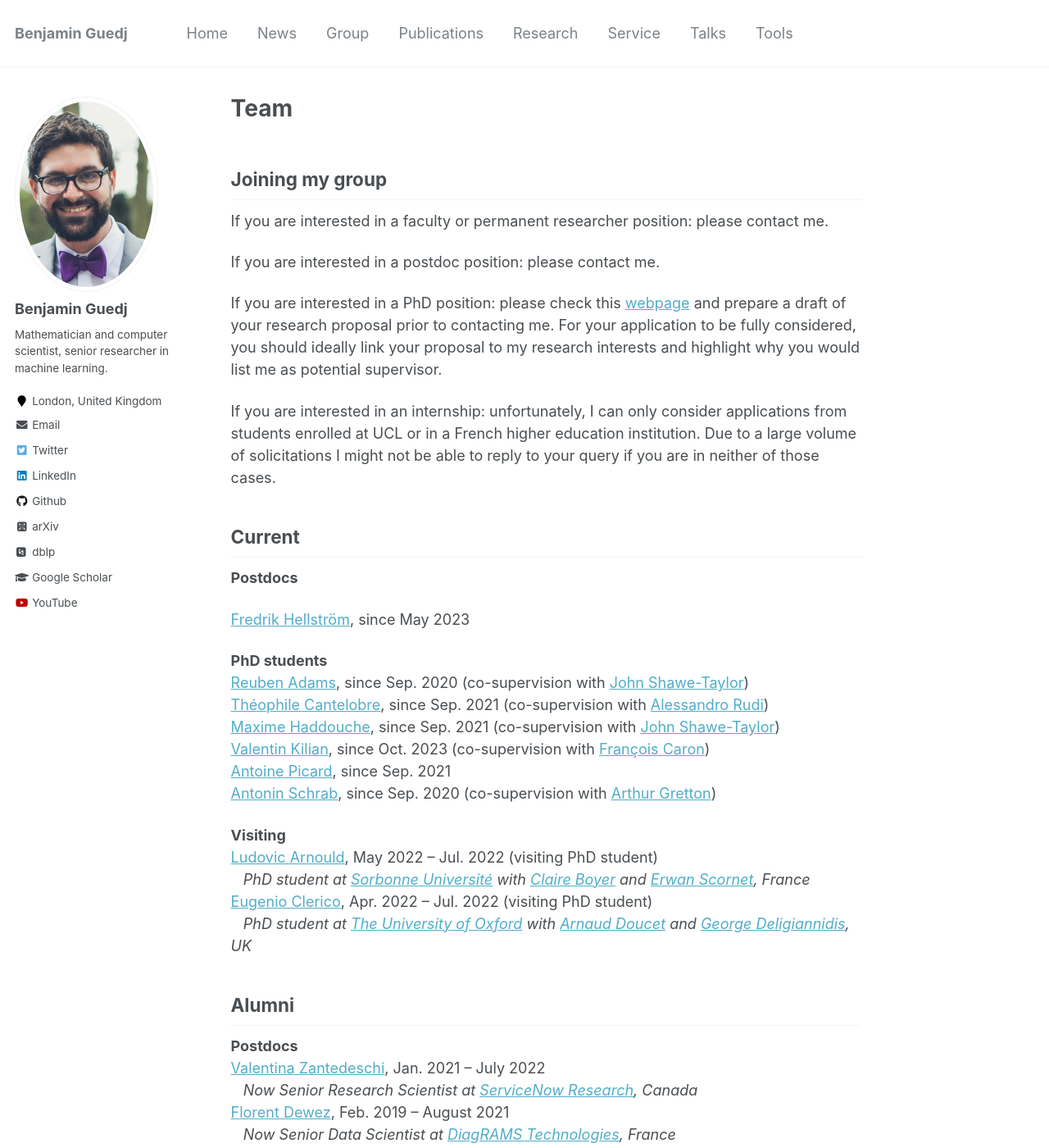
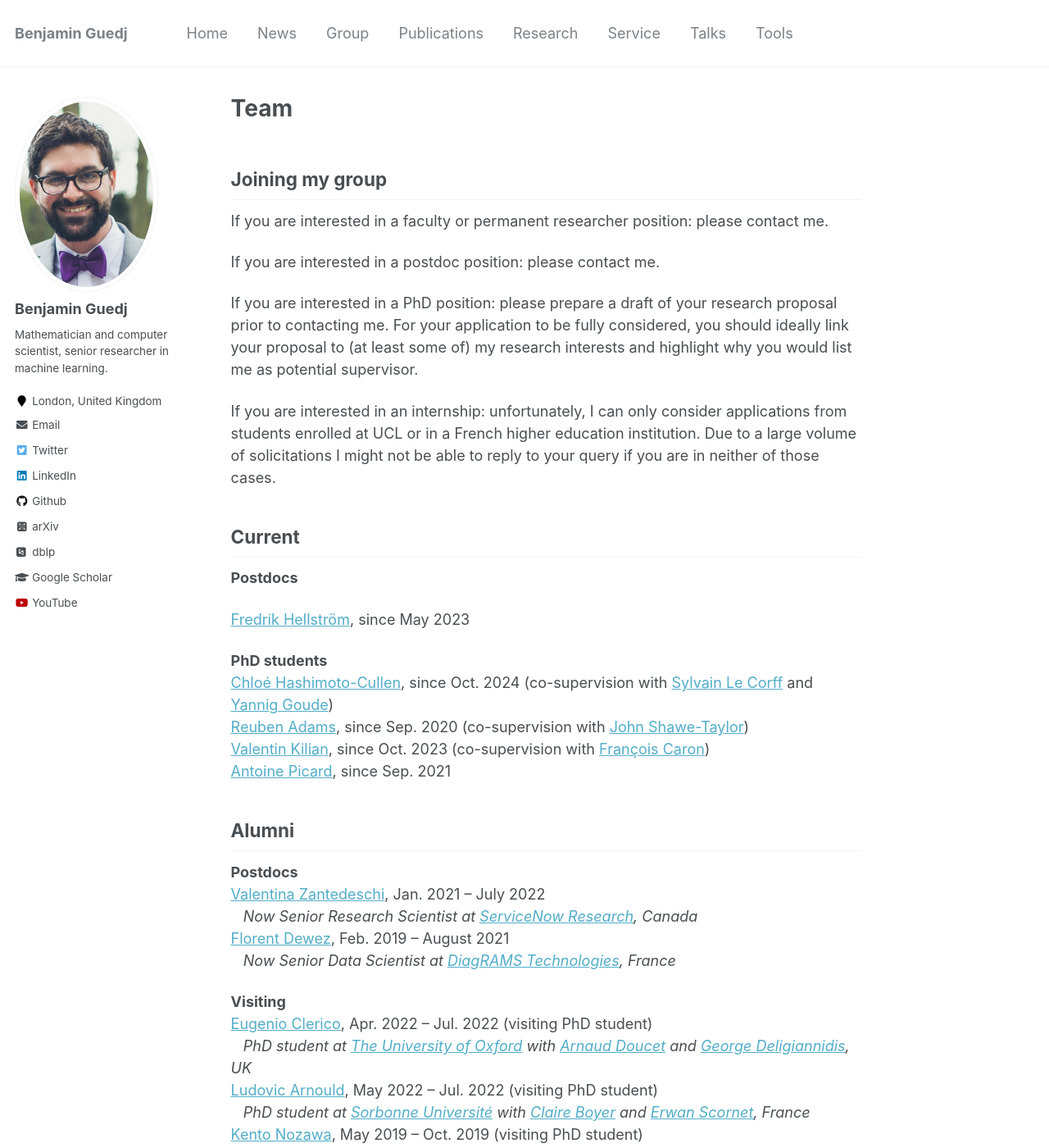
Before and after one commit to bguedj/bguedj.github.io, a Jekyll site: the page built from _pages/team.md, in a window 1280 px wide and 1400 px high. Shown: the whole window at 82% size. Built offline with Jekyll 4.4.1, drawn with Linux system fonts in a browser that asks for light colours; some web fonts are replaced; some of the changed lines change nothing that is shown; some of the changed text lies outside the part shown.

Commit message:
update phd students

```diff
--- a/_pages/team.md
+++ b/_pages/team.md
@@ -11,7 +11,7 @@ If you are interested in a faculty or permanent researcher position: please cont
 
 If you are interested in a postdoc position: please contact me.
 
-If you are interested in a PhD position: please check this [webpage](https://www.ucl.ac.uk/ai-centre/study) and prepare a draft of your research proposal prior to contacting me. For your application to be fully considered, you should ideally link your proposal to my research interests and highlight why you would list me as potential supervisor.
+If you are interested in a PhD position: please prepare a draft of your research proposal prior to contacting me. For your application to be fully considered, you should ideally link your proposal to (at least some of) my research interests and highlight why you would list me as potential supervisor.
 
 If you are interested in an internship: unfortunately, I can only consider applications from students enrolled at UCL or in a French higher education institution. Due to a large volume of solicitations I might not be able to reply to your query if you are in neither of those cases.
 
@@ -22,21 +22,14 @@ If you are interested in an internship: unfortunately, I can only consider appli
 [Fredrik Hellström](https://fredrikhellstrom.github.io), since May 2023
 
 **PhD students**
+[Chloé Hashimoto-Cullen](https://www.linkedin.com/in/hashimoto-cullen/?originalSubdomain=uk), since Oct. 2024 (co-supervision with [Sylvain Le Corff](https://sylvainlc.github.io) and [Yannig Goude](https://www.imo.universite-paris-saclay.fr/~yannig.goude/about.html))
 [Reuben Adams](https://reubenadams.github.io), since Sep. 2020 (co-supervision with [John Shawe-Taylor](http://www0.cs.ucl.ac.uk/staff/J.Shawe-Taylor/))
-<!-- [Felix Biggs](https://www.felixbiggs.com), since Sep. 2019 (co-supervision with [John Shawe-Taylor](http://www0.cs.ucl.ac.uk/staff/J.Shawe-Taylor/))    -->
-[Théophile Cantelobre](https://theophilec.github.io), since Sep. 2021 (co-supervision with [Alessandro Rudi](https://www.di.ens.fr/~rudi/))         <!-- #and [Carlo Ciliberto](https://cciliber.github.io))     -->
-[Maxime Haddouche](https://maximehaddouche.github.io), since Sep. 2021 (co-supervision with [John Shawe-Taylor](http://www0.cs.ucl.ac.uk/staff/J.Shawe-Taylor/))
 [Valentin Kilian](https://valentinkil.github.io), since Oct. 2023 (co-supervision with [François Caron](https://www.stats.ox.ac.uk/~caron/))
 [Antoine Picard](https://www.linkedin.com/in/antoine-picard-3147a1212/), since Sep. 2021
-[Antonin Schrab](https://antoninschrab.github.io), since Sep. 2020 (co-supervision with [Arthur Gretton](http://www.gatsby.ucl.ac.uk/~gretton/))
 
 
+<!-- **Visiting**        -->
 
-**Visiting**
-[Ludovic Arnould](https://www.linkedin.com/in/ludovic-arnould/), May 2022 -- Jul. 2022 (visiting PhD student)
-&nbsp;&nbsp;&nbsp;*PhD student at [Sorbonne Université](https://www.sorbonne-universite.fr) with [Claire Boyer](https://scholar.google.fr/citations?user=UK7wNCwAAAAJ&hl=fr) and [Erwan Scornet](https://erwanscornet.github.io), France*
-[Eugenio Clerico](https://scholar.google.com/citations?user=Q8byazcAAAAJ&hl=en), Apr. 2022 -- Jul. 2022 (visiting PhD student)
-&nbsp;&nbsp;&nbsp;*PhD student at [The University of Oxford](https://www.ox.ac.uk) with [Arnaud Doucet](https://www.stats.ox.ac.uk/~doucet/) and [George Deligiannidis](https://www.stats.ox.ac.uk/~deligian/), UK*
 <!-- **Research engineers**     -->
 
 
@@ -53,10 +46,23 @@ If you are interested in an internship: unfortunately, I can only consider appli
 &nbsp;&nbsp;&nbsp;*Now Senior Data Scientist at [DiagRAMS Technologies](https://diagrams-technologies.com), France*
 
 **Visiting**
+[Eugenio Clerico](https://scholar.google.com/citations?user=Q8byazcAAAAJ&hl=en), Apr. 2022 -- Jul. 2022 (visiting PhD student)
+&nbsp;&nbsp;&nbsp;*PhD student at [The University of Oxford](https://www.ox.ac.uk) with [Arnaud Doucet](https://www.stats.ox.ac.uk/~doucet/) and [George Deligiannidis](https://www.stats.ox.ac.uk/~deligian/), UK*
+[Ludovic Arnould](https://www.linkedin.com/in/ludovic-arnould/), May 2022 -- Jul. 2022 (visiting PhD student)
+&nbsp;&nbsp;&nbsp;*PhD student at [Sorbonne Université](https://www.sorbonne-universite.fr) with [Claire Boyer](https://scholar.google.fr/citations?user=UK7wNCwAAAAJ&hl=fr) and [Erwan Scornet](https://erwanscornet.github.io), France*
 [Kento Nozawa](https://nzw0301.github.io), May 2019 -- Oct. 2019 (visiting PhD student)
 &nbsp;&nbsp;&nbsp;*Now PhD student at [The University of Tokyo](https://www.u-tokyo.ac.jp/en/) and [RIKEN AIP](https://www.u-tokyo.ac.jp/en/), Japan*
 
 **PhD students**
+[Théophile Cantelobre](https://theophilec.github.io), Sep. 2021 -- Oct. 2024 (co-supervision with [Alessandro Rudi](https://www.di.ens.fr/~rudi/) and [Carlo Ciliberto](https://cciliber.github.io))
+&nbsp;&nbsp;&nbsp;[PhD thesis (pdf)](), [Slides from the defense]()
+&nbsp;&nbsp;&nbsp;*Now job hunting!*
+[Antonin Schrab](https://antoninschrab.github.io), Sep. 2020 -- Oct. 2024 (co-supervision with [Arthur Gretton](http://www.gatsby.ucl.ac.uk/~gretton/))
+&nbsp;&nbsp;&nbsp;[PhD thesis (pdf)](), [Slides from the defense]()
+&nbsp;&nbsp;&nbsp;*Now job hunting!*
+[Maxime Haddouche](https://maximehaddouche.github.io), Sep. 2021 -- Oct. 2024 (co-supervision with [John Shawe-Taylor](http://www0.cs.ucl.ac.uk/staff/J.Shawe-Taylor/))
+&nbsp;&nbsp;&nbsp;[PhD thesis (pdf)](), [Slides from the defense]()
+&nbsp;&nbsp;&nbsp;*Now postdoc at Inria Paris*
 [Felix Biggs](https://www.felixbiggs.com), Sep. 2019 -- Mar. 2024 (co-supervision with [John Shawe-Taylor](http://www0.cs.ucl.ac.uk/staff/J.Shawe-Taylor/))
 &nbsp;&nbsp;&nbsp;[PhD thesis (pdf)](), [Slides from the defense]()
 &nbsp;&nbsp;&nbsp;*Now job hunting!*
@@ -78,12 +84,22 @@ If you are interested in an internship: unfortunately, I can only consider appli
 &nbsp;&nbsp;&nbsp;*Now PhD student at [EPFL](https://www.epfl.ch/en/), Switzerland*
 
 **Master interns**
+[Chloé Hashimoto-Cullen](https://www.linkedin.com/in/hashimoto-cullen/?originalSubdomain=uk), January 2024 -- Sep. 2024
+&nbsp;&nbsp;&nbsp;*Now back to the team!*
+[Björn Kischelewski](https://www.linkedin.com/in/kischelewski/), January 2024 -- Sep. 2024
+&nbsp;&nbsp;&nbsp;*Consultant at McKinsey*
+[Ilai Bachrach](https://www.linkedin.com/in/ilaiadaya/), January 2024 -- Sep. 2024
+&nbsp;&nbsp;&nbsp;*Now job hunting!*
+[Naomi Fuchs](https://www.linkedin.com/in/naomi-fuchs-07348612b/?originalSubdomain=il), January 2024 -- Sep. 2024
+&nbsp;&nbsp;&nbsp;*Now job hunting!*
+[Angelina Magal](https://www.linkedin.com/in/angelina-magal-65096565/?originalSubdomain=uk), January 2024 -- Sep. 2024
+&nbsp;&nbsp;&nbsp;*Now job hunting!*
 [Valentin Kilian](https://valentinkil.github.io), May 2021 - Jul. 2021 (co-supervision with [Antoine Vendeville](https://antoinevendeville.github.io/))
 &nbsp;&nbsp;&nbsp;*Now back to the team!*
 [Théophile Cantelobre](https://theophilec.github.io), Feb. 2020 - Aug. 2020
-&nbsp;&nbsp;&nbsp;*Now back to the team!*
+&nbsp;&nbsp;&nbsp;*Now job hunting!*
 [Maxime Haddouche](https://maximehaddouche.github.io), Oct. 2019 - Aug. 2020
-&nbsp;&nbsp;&nbsp;*Now back to the team!*
+&nbsp;&nbsp;&nbsp;*Now postdoc at Inria Paris*
 [Louis Pujol](https://louis-pujol.github.io), Apr. 2019 - Oct. 2019
 &nbsp;&nbsp;&nbsp;*Now PhD student at [Université Paris-Saclay](https://www.universite-paris-saclay.fr), France*
 [Wilfried Heyse](https://www.linkedin.com/in/wilfried-heyse-711008151/), May 2018 - Aug. 2018 (co-supervision with [Viet Chi Tran](https://perso.math.u-pem.fr/tran.viet-chi/))
```
